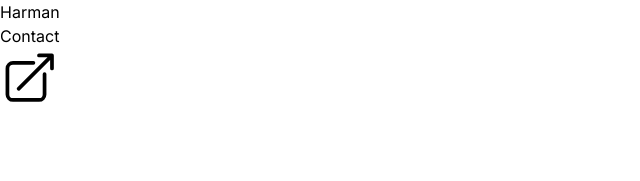
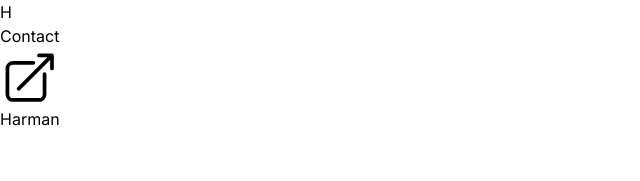
Before and after one commit to Harmxn02/links.harmansingh.nl, a Next.js app: page / in a window 1280 px wide. Shown: the top 181 px of the page, without its empty margins (0-640 px from the left). Built offline with nearby package versions, Linux system fonts and the light colour scheme.

Commit message:
MainContent started

```diff
--- a/src/app/components/Hero.jsx
+++ b/src/app/components/Hero.jsx
@@ -3,33 +3,33 @@ import React from "react";
 const TopLogo = () => {
 	return (
 		<div className="max-w-fit flex items-end space-x-1">
-			<h1 className="text-2xl md:text-3xl text-white font-semibold">
-				Harman
-			</h1>
+			<h1 className="text-2xl md:text-3xl text-white font-semibold">H</h1>
 			<div className="w-1 mb-[7.5px] aspect-square bg-white"></div>
 		</div>
 	);
 };
 
-const CTA = ({ content, url }) => {
+const CTA = ({ content, url, children }) => {
 	return (
 		<button className="flex items-center gap-2 px-5 py-3 font-medium bg-white hover:bg-[#cccccc] transition-colors duration-500 text-black rounded-full">
 			<a href={url} className="text-sm md:text-base">
 				{content}
 			</a>
-			<svg
-				xmlns="http://www.w3.org/2000/svg"
-				viewBox="0 0 24 24"
-				fill="currentColor"
-				className="size-5"
-			>
-				<path
-					fillRule="evenodd"
-					d="M15.75 2.25H21a.75.75 0 0 1 .75.75v5.25a.75.75 0 0 1-1.5 0V4.81L8.03 17.03a.75.75 0 0 1-1.06-1.06L19.19 3.75h-3.44a.75.75 0 0 1 0-1.5Zm-10.5 4.5a1.5 1.5 0 0 0-1.5 1.5v10.5a1.5 1.5 0 0 0 1.5 1.5h10.5a1.5 1.5 0 0 0 1.5-1.5V10.5a.75.75 0 0 1 1.5 0v8.25a3 3 0 0 1-3 3H5.25a3 3 0 0 1-3-3V8.25a3 3 0 0 1 3-3h8.25a.75.75 0 0 1 0 1.5H5.25Z"
-					clipRule="evenodd"
-				/>
-			</svg>
+			{children}
 		</button>
+	);
+};
+
+const MainContent = () => {
+	return (
+		<div className="min-h-[80vh] flex flex-col justify-center space-y-8">
+			<div className="max-w-fit flex items-end space-x-2">
+				<h1 className="text-6xl md:text-[14rem] font-semibold">
+					Harman
+				</h1>
+				<div className="w-6 mb-[30px] aspect-square bg-white"></div>
+			</div>
+		</div>
 	);
 };
 
@@ -38,8 +38,22 @@ const Hero = () => {
 		<div className="min-h-screen max-w-screen-2xl mx-auto bg-black text-white pl-8 2xl:pl-0 pr-8 2xl:pr-0 pt-8">
 			<div className="flex items-center justify-between">
 				<TopLogo />
-				<CTA content="Contact" url="mailto:harman.pnahal@gmail.com" />
+				<CTA content="Contact" url="mailto:harman.pnahal@gmail.com">
+					<svg
+						xmlns="http://www.w3.org/2000/svg"
+						viewBox="0 0 24 24"
+						fill="currentColor"
+						className="size-5"
+					>
+						<path
+							fillRule="evenodd"
+							d="M15.75 2.25H21a.75.75 0 0 1 .75.75v5.25a.75.75 0 0 1-1.5 0V4.81L8.03 17.03a.75.75 0 0 1-1.06-1.06L19.19 3.75h-3.44a.75.75 0 0 1 0-1.5Zm-10.5 4.5a1.5 1.5 0 0 0-1.5 1.5v10.5a1.5 1.5 0 0 0 1.5 1.5h10.5a1.5 1.5 0 0 0 1.5-1.5V10.5a.75.75 0 0 1 1.5 0v8.25a3 3 0 0 1-3 3H5.25a3 3 0 0 1-3-3V8.25a3 3 0 0 1 3-3h8.25a.75.75 0 0 1 0 1.5H5.25Z"
+							clipRule="evenodd"
+						/>
+					</svg>
+				</CTA>
 			</div>
+			<MainContent />
 		</div>
 	);
 };
```
